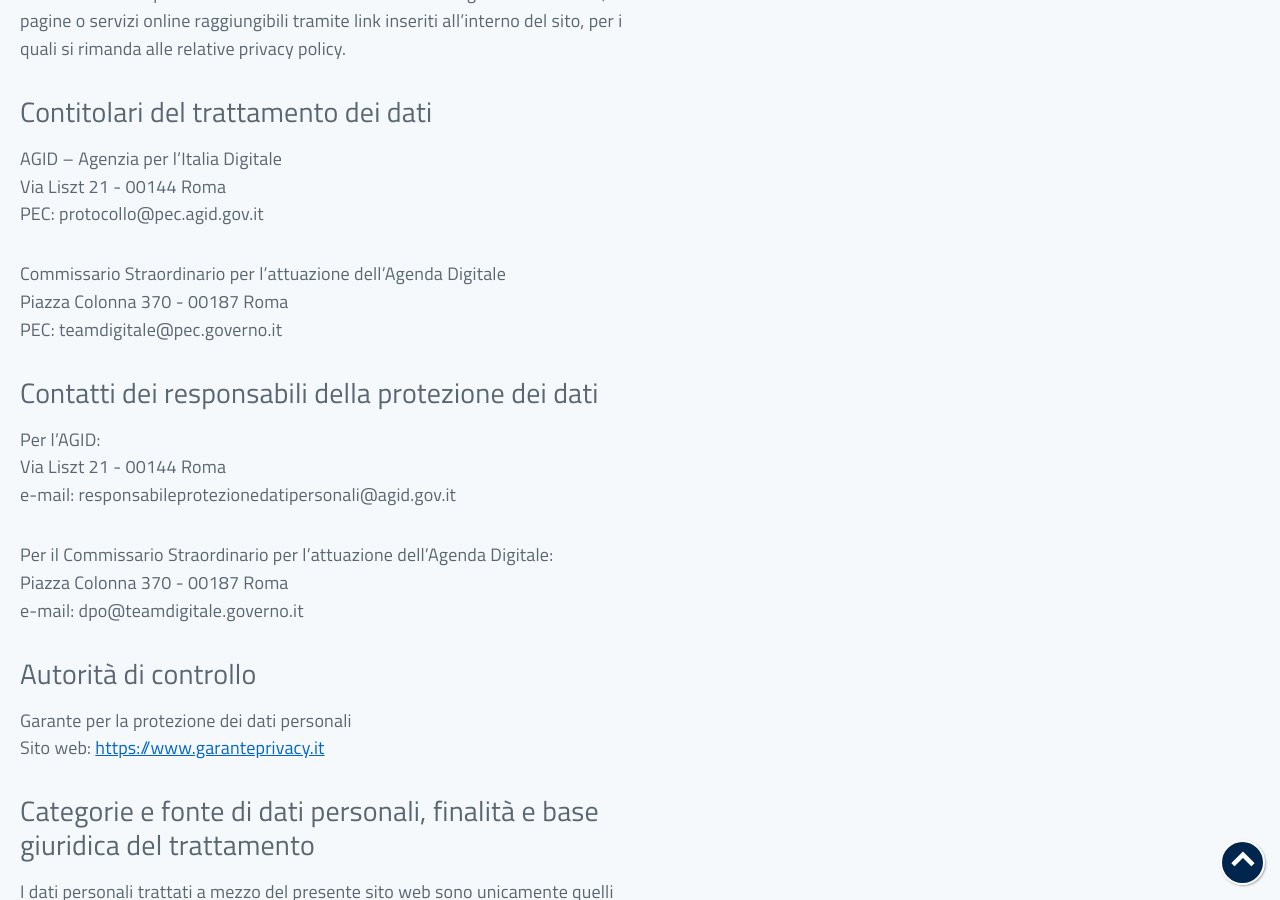
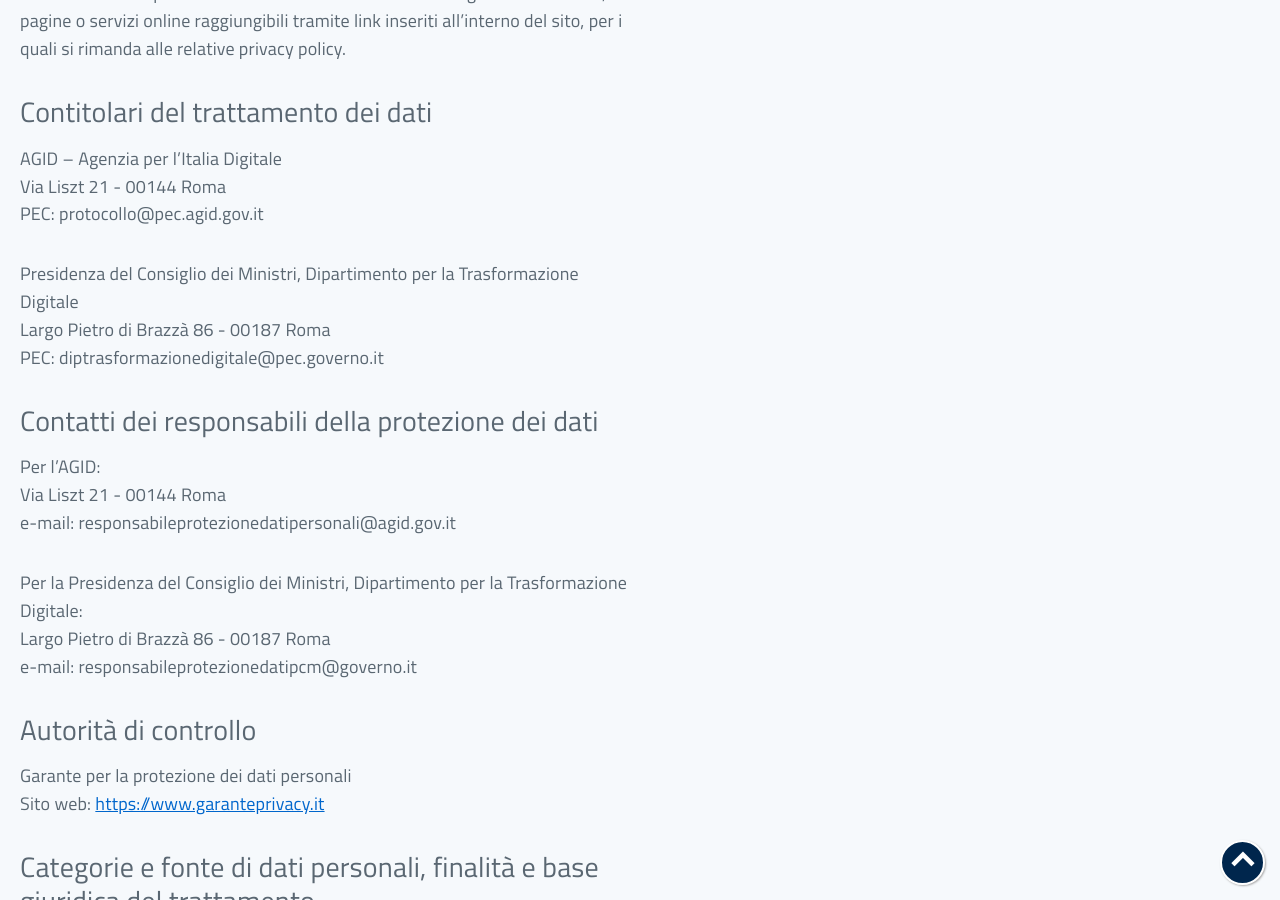
Before and after one commit to italia/pianotriennale-ict.italia.it, a Jekyll site: the page built from _pages/it/privacy-policy.md, in a window 1280 px wide and 900 px high, scrolled down 757 px. Built offline with Jekyll 4.4.1, drawn with Linux system fonts in a browser that asks for light colours; some web fonts are replaced; some of the changed text lies outside the part shown.

Commit message:
Update privacy policy

```diff
--- a/_pages/it/privacy-policy.md
+++ b/_pages/it/privacy-policy.md
@@ -21,9 +21,9 @@
 Via Liszt 21 - 00144 Roma<br/>
 PEC: protocollo@pec.agid.gov.it
 
-Commissario Straordinario per l’attuazione dell’Agenda Digitale<br/>
-Piazza Colonna 370 - 00187 Roma<br/>
-PEC: teamdigitale@pec.governo.it
+Presidenza del Consiglio dei Ministri, Dipartimento per la Trasformazione Digitale<br/>
+Largo Pietro di Brazzà 86 - 00187 Roma<br/>
+PEC: diptrasformazionedigitale@pec.governo.it
 
 ### Contatti dei responsabili della protezione dei dati
 
@@ -31,9 +31,9 @@
 Via Liszt 21 - 00144 Roma<br/>
 e-mail: responsabileprotezionedatipersonali@agid.gov.it
 
-Per il Commissario Straordinario per l’attuazione dell’Agenda Digitale:<br/>
-Piazza Colonna 370 - 00187 Roma<br/>
-e-mail: dpo@teamdigitale.governo.it
+Per la Presidenza del Consiglio dei Ministri, Dipartimento per la Trasformazione Digitale:<br/>
+Largo Pietro di Brazzà 86 - 00187 Roma<br/>
+e-mail: responsabileprotezionedatipcm@governo.it
 
 ### Autorità di controllo
 
```
Also changed, not shown: other parts of _pages/it/privacy-policy.md (+1 -1 lines).
